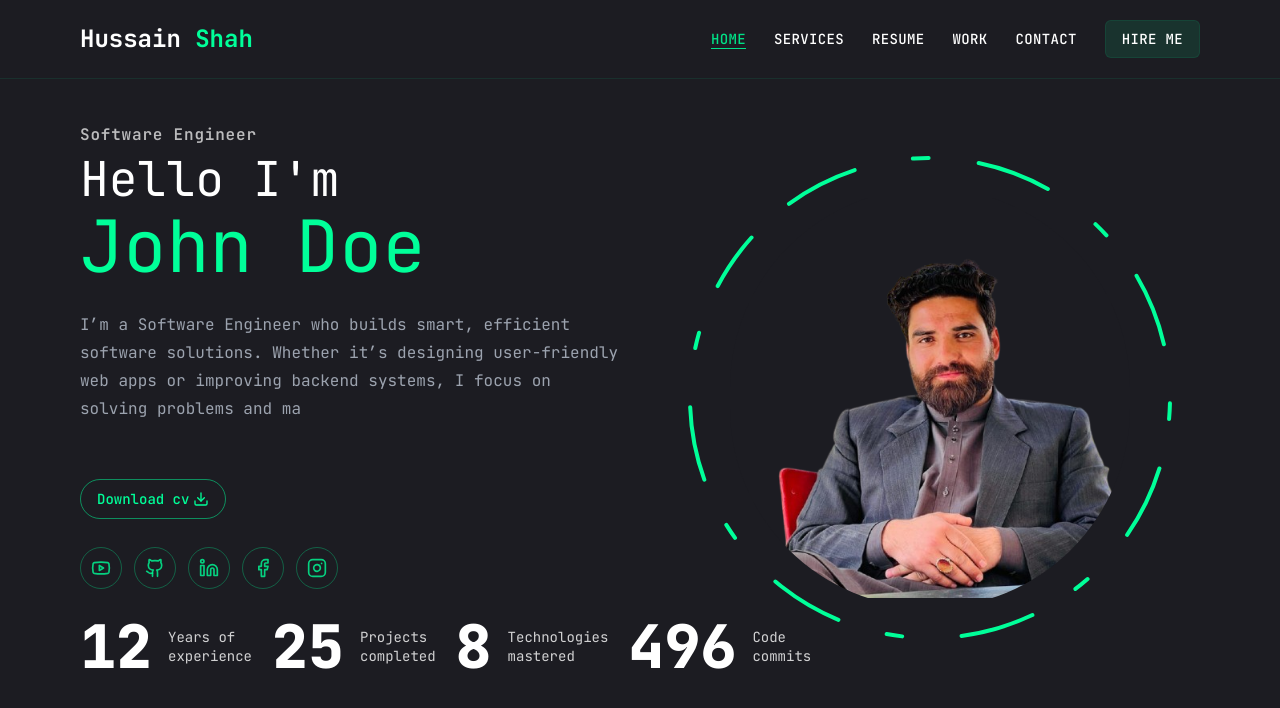
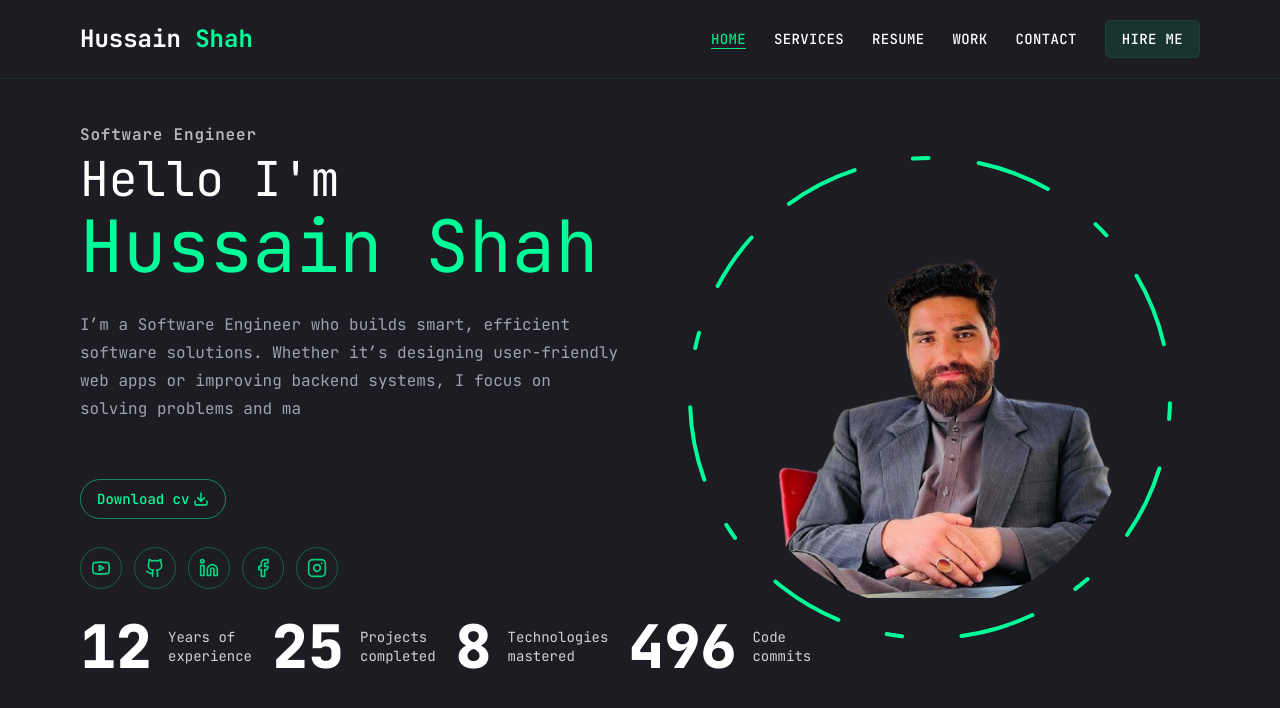
Before and after one commit to HussainShah-786/My-Portfolio-Nextjs-, a Next.js app: page / in a window 1280 px wide. Shown: the top 708 px of the page. Built offline with nearby package versions, Linux system fonts and the light colour scheme.

Commit message:
change the heading name

```diff
--- a/app/page.tsx
+++ b/app/page.tsx
@@ -18,7 +18,7 @@ export default function Home() {
             </h3>
             <h2 className="text-3xl md:text-5xl mb-2">Hello I&apos;m</h2>
             <h1 className="text-lightSky text-5xl md:text-7xl tracking-normal">
-              John Doe
+              Hussain Shah
             </h1>
           </div>
           <div className="w-full h-[170px] md:h-[140px] relative">
```
